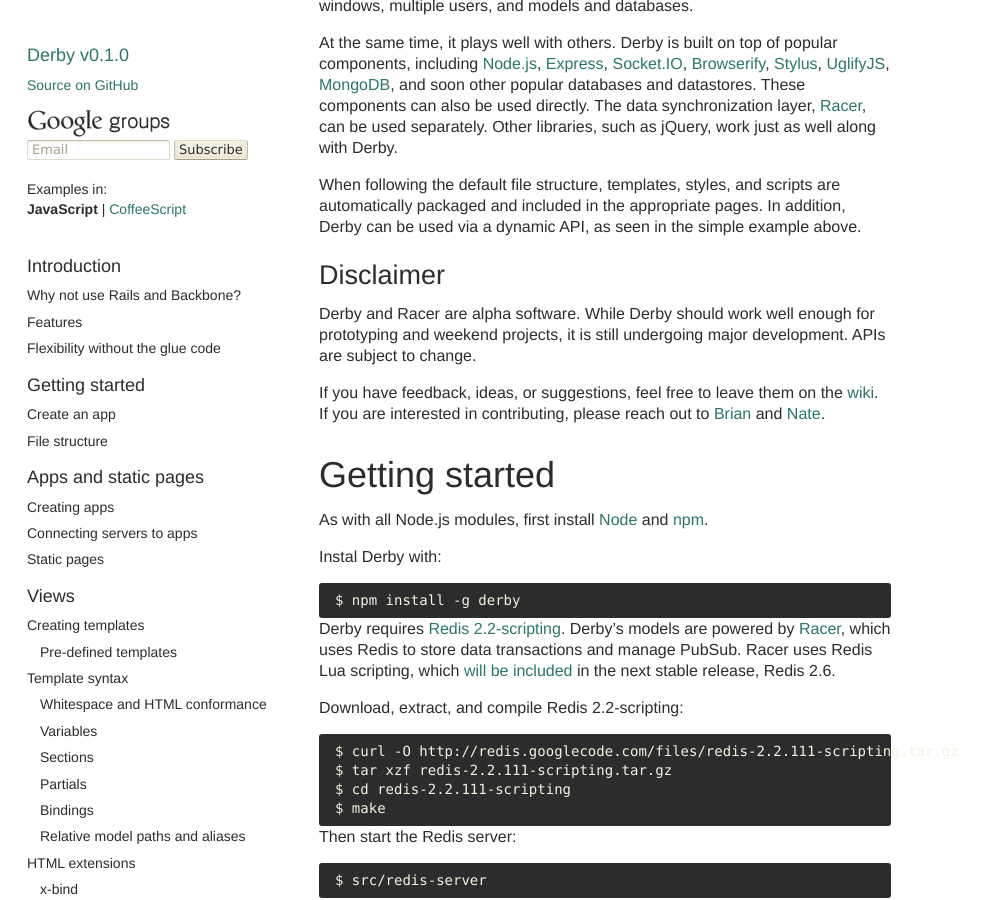
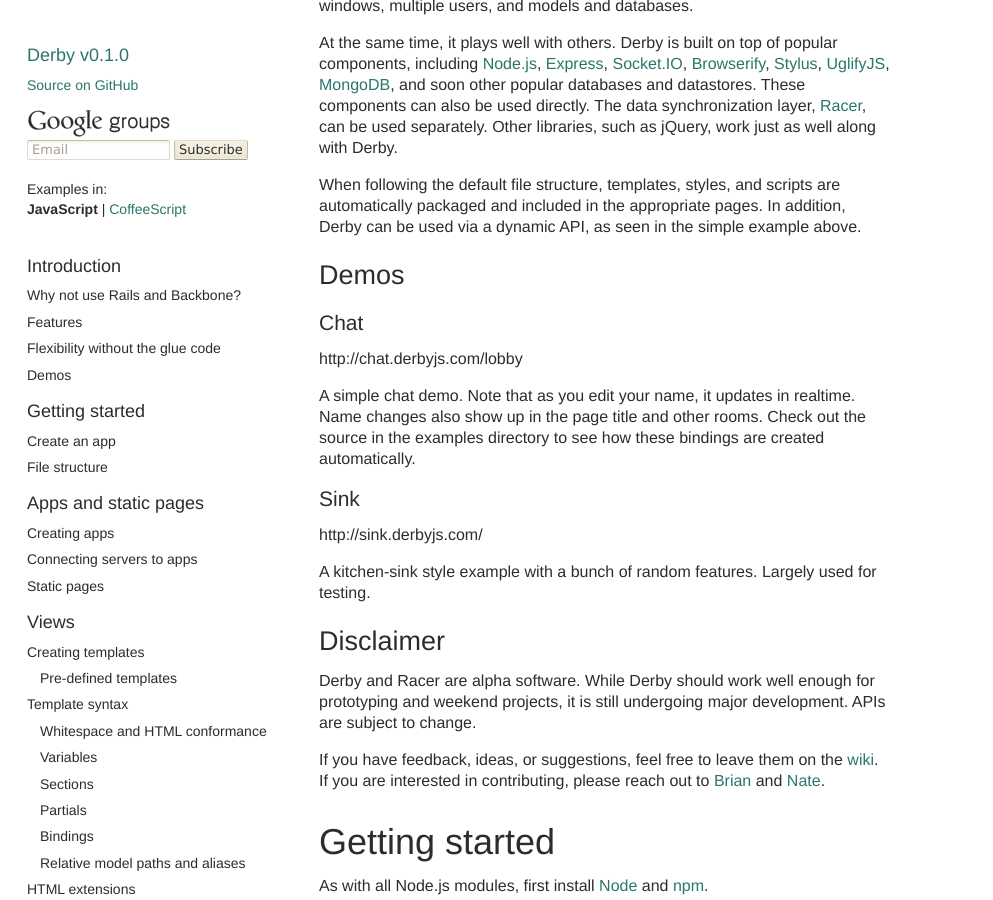
Before and after one commit to derbyjs/derby, a Jekyll site: the page built from index.md, in a window 1280 px wide and 900 px high, scrolled down 3191 px. Shown: the whole window, without its empty margins (0-993 px from the left). Built offline with Jekyll 4.4.1, drawn with Linux system fonts in a browser that asks for light colours.

Commit message:
demo links

```diff
--- a/index.md
+++ b/index.md
@@ -9,6 +9,8 @@ headers:
   - text: Features
     type: h2
   - text: Flexibility without the glue code
+    type: h2
+  - text: Demos
     type: h2
   - text: Getting started
     type: h1
@@ -206,6 +208,20 @@ Derby eliminates the tedium of wiring together a server, server templating engin
 At the same time, it plays well with others. Derby is built on top of popular components, including [Node.js](http://nodejs.org/), [Express](http://expressjs.com/), [Socket.IO](http://socket.io/), [Browserify](https://github.com/substack/node-browserify), [Stylus](http://learnboost.github.com/stylus/docs/iteration.html), [UglifyJS](https://github.com/mishoo/UglifyJS), [MongoDB](http://www.mongodb.org/), and soon other popular databases and datastores. These components can also be used directly. The data synchronization layer, [Racer](http://racerjs.com/), can be used separately. Other libraries, such as jQuery, work just as well along with Derby.
 
 When following the default file structure, templates, styles, and scripts are automatically packaged and included in the appropriate pages. In addition, Derby can be used via a dynamic API, as seen in the simple example above.
+
+## Demos
+
+### Chat
+
+http://chat.derbyjs.com/lobby
+
+A simple chat demo. Note that as you edit your name, it updates in realtime. Name changes also show up in the page title and other rooms. Check out the source in the examples directory to see how these bindings are created automatically.
+
+### Sink
+
+http://sink.derbyjs.com/
+
+A kitchen-sink style example with a bunch of random features. Largely used for testing.
 
 ## Disclaimer
 
```
